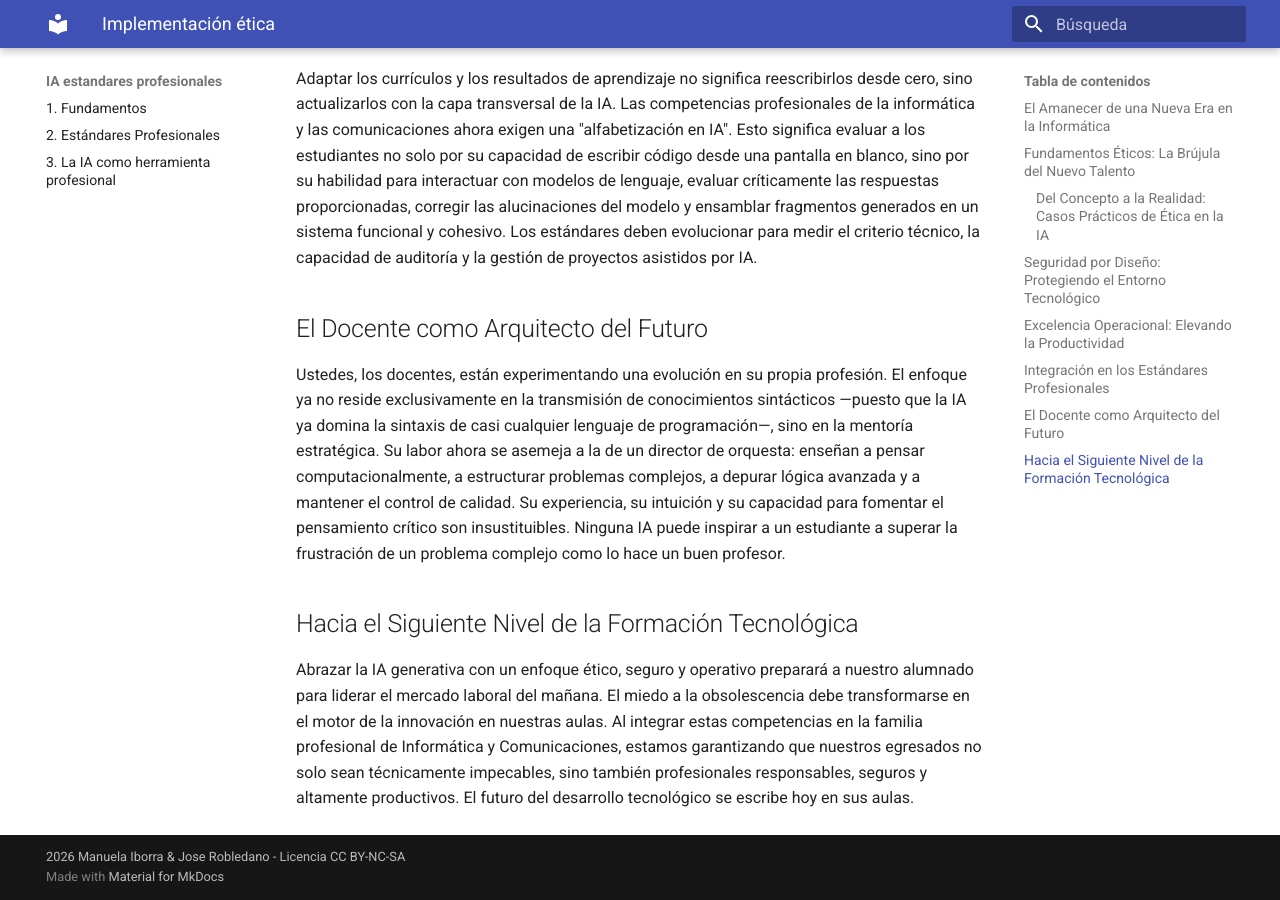
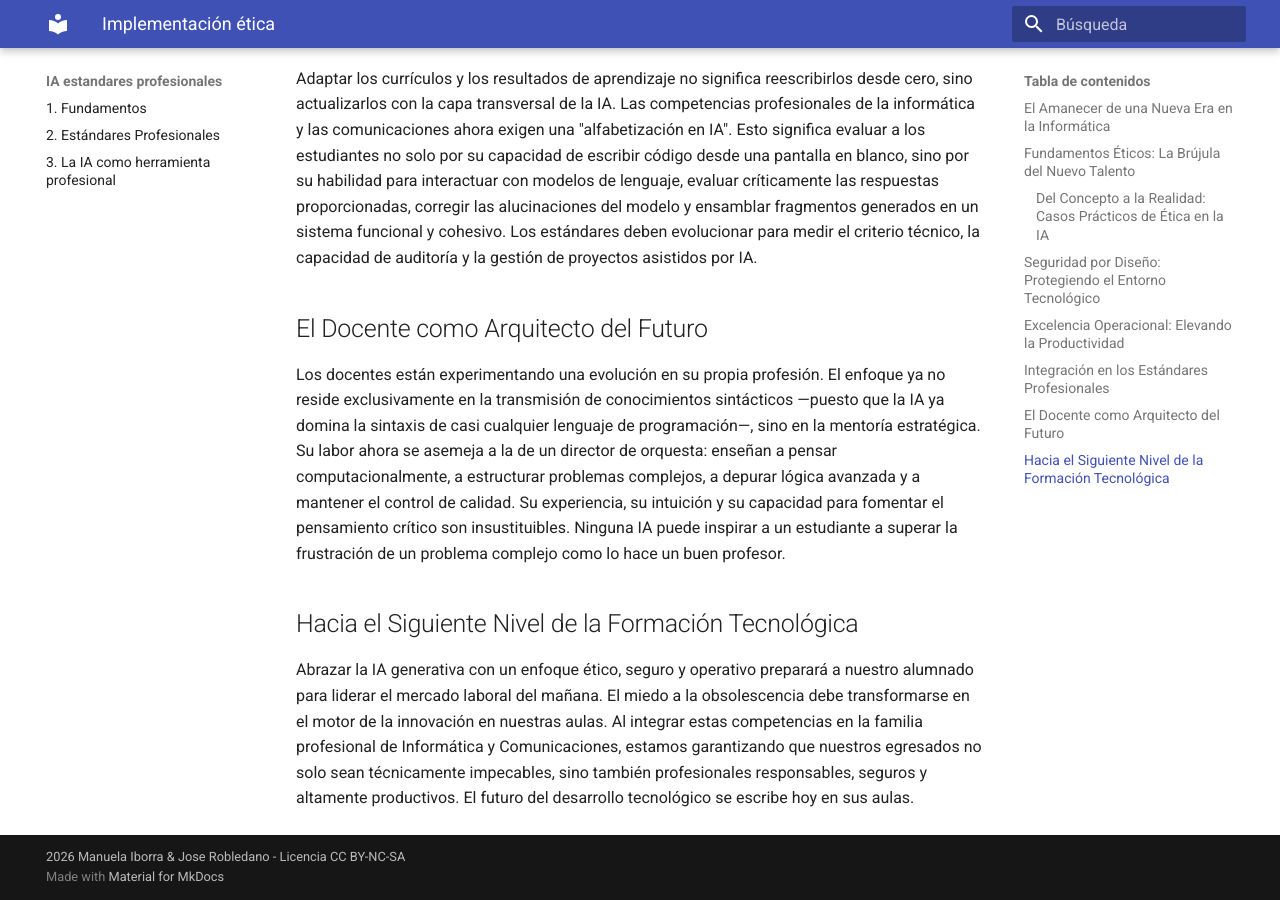
Before and after one commit to Formacion-RM/esproia, an MkDocs documentation site: the page built from docs/eticasegura.md, in a window 1280 px wide and 900 px high, scrolled down 3712 px. Built offline with MkDocs 1.6.1 and Material for MkDocs 9.7.7, drawn with Linux system fonts in a browser that asks for light colours.

```diff
--- a/docs/eticasegura.md
+++ b/docs/eticasegura.md
@@ -95,7 +95,7 @@ Adaptar los currículos y los resultados de aprendizaje no significa reescribirl
 
 ## El Docente como Arquitecto del Futuro
 
-Ustedes, los docentes, están experimentando una evolución en su propia profesión. El enfoque ya no reside exclusivamente en la transmisión de conocimientos sintácticos —puesto que la IA ya domina la sintaxis de casi cualquier lenguaje de programación—, sino en la mentoría estratégica. Su labor ahora se asemeja a la de un director de orquesta: enseñan a pensar computacionalmente, a estructurar problemas complejos, a depurar lógica avanzada y a mantener el control de calidad. Su experiencia, su intuición y su capacidad para fomentar el pensamiento crítico son insustituibles. Ninguna IA puede inspirar a un estudiante a superar la frustración de un problema complejo como lo hace un buen profesor.
+Los docentes están experimentando una evolución en su propia profesión. El enfoque ya no reside exclusivamente en la transmisión de conocimientos sintácticos —puesto que la IA ya domina la sintaxis de casi cualquier lenguaje de programación—, sino en la mentoría estratégica. Su labor ahora se asemeja a la de un director de orquesta: enseñan a pensar computacionalmente, a estructurar problemas complejos, a depurar lógica avanzada y a mantener el control de calidad. Su experiencia, su intuición y su capacidad para fomentar el pensamiento crítico son insustituibles. Ninguna IA puede inspirar a un estudiante a superar la frustración de un problema complejo como lo hace un buen profesor.
 
 ## Hacia el Siguiente Nivel de la Formación Tecnológica
 
```
Also changed, not shown: docs/imagenes/lio_verde.png (added), 1 other file.
